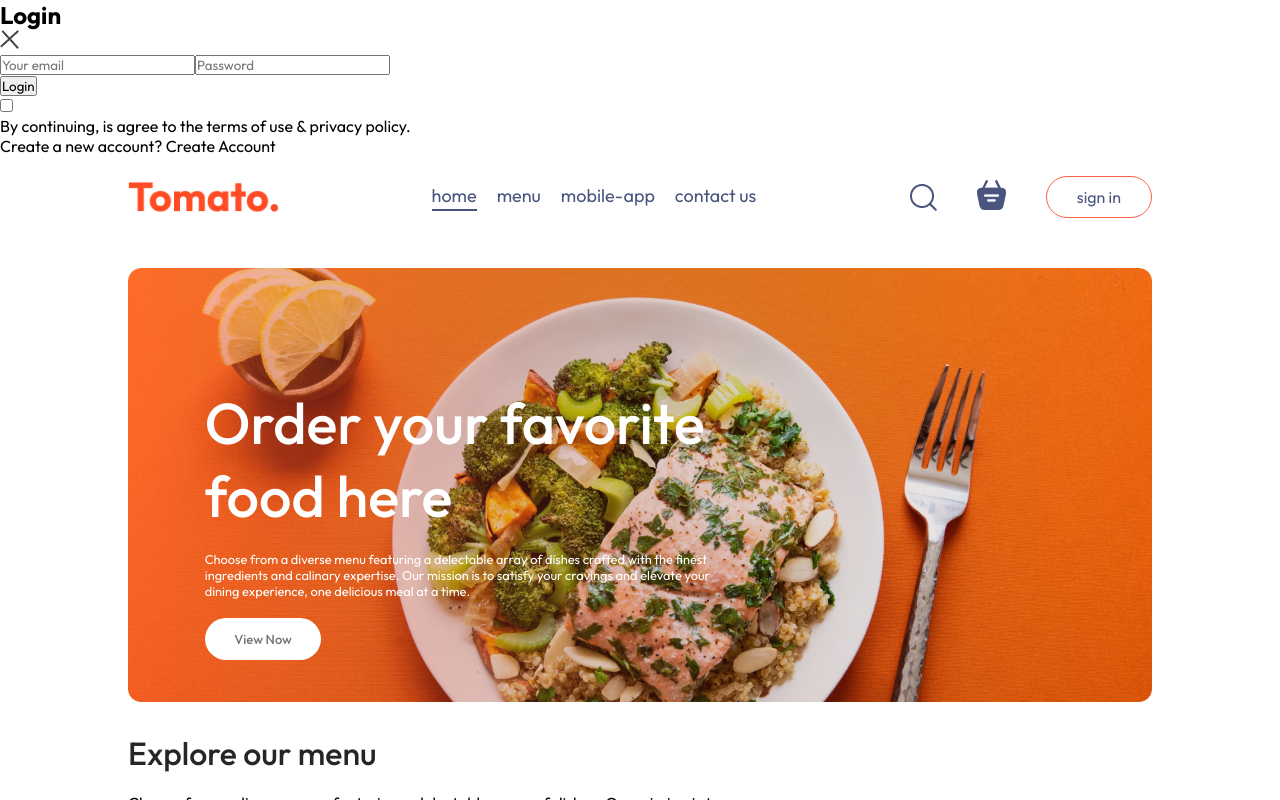
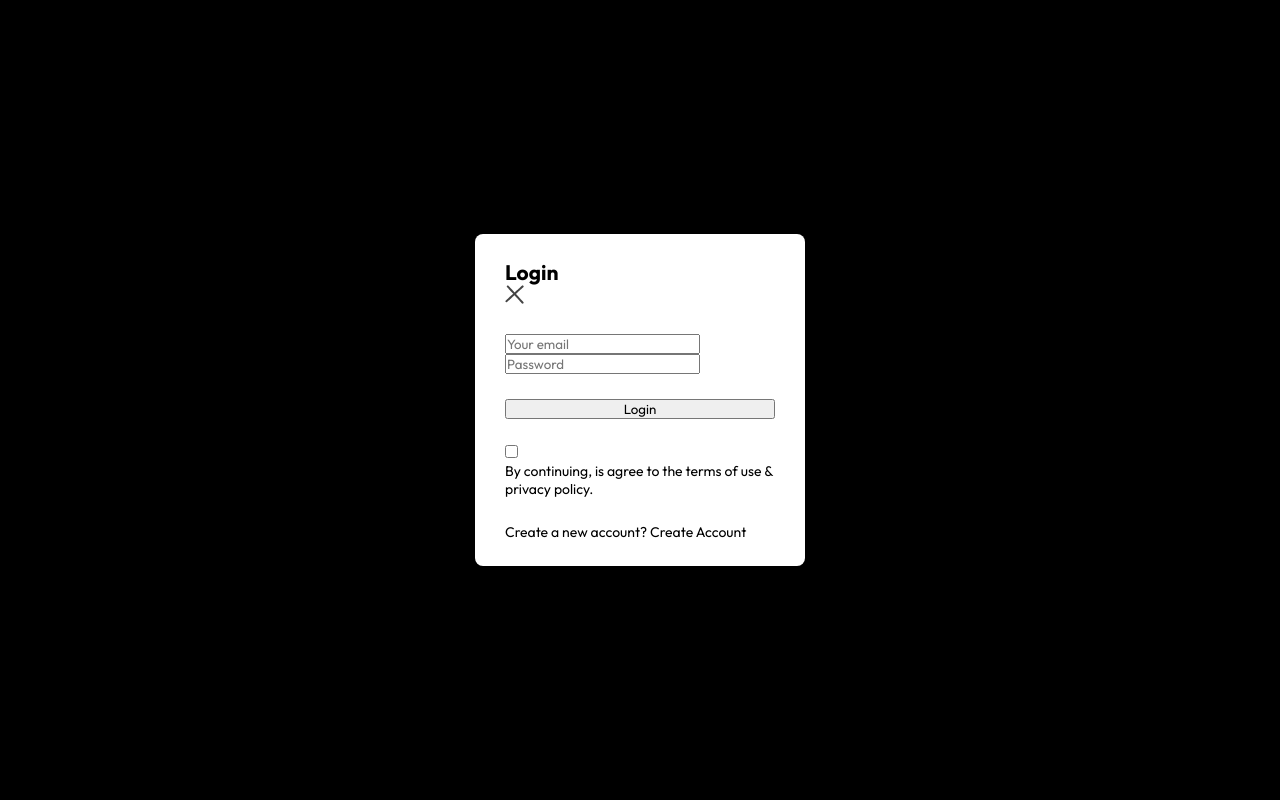
Before and after one commit to HudsonWayne/Food-Del, a React (Vite) app: page / in a window 1280 px wide. Both pictures are taken after a click on the button "sign in". Shown: the top 800 px of the page. Built offline with nearby package versions, Linux system fonts and the light colour scheme.

Commit message:
styling my log-in form

```diff
--- a/src/components/LoginPopup/LoginPopup.css
+++ b/src/components/LoginPopup/LoginPopup.css
@@ -0,0 +1,20 @@
+.login-popup{
+    position: absolute;
+    z-index: 1;
+    width: 100%;
+    height: 100%;
+    background-color: #000000;
+    display: grid;
+}
+.login-popup-container{
+    place-self: center;
+    width: max(23vw,330px);
+    background-color: white;
+    display: flex;
+    flex-direction: column;
+    gap: 25px;
+    padding: 25px 30px;
+    border-radius: 8px;
+    font-size: 14px;
+    animation: fadeIn 0.5s;
+}
```
